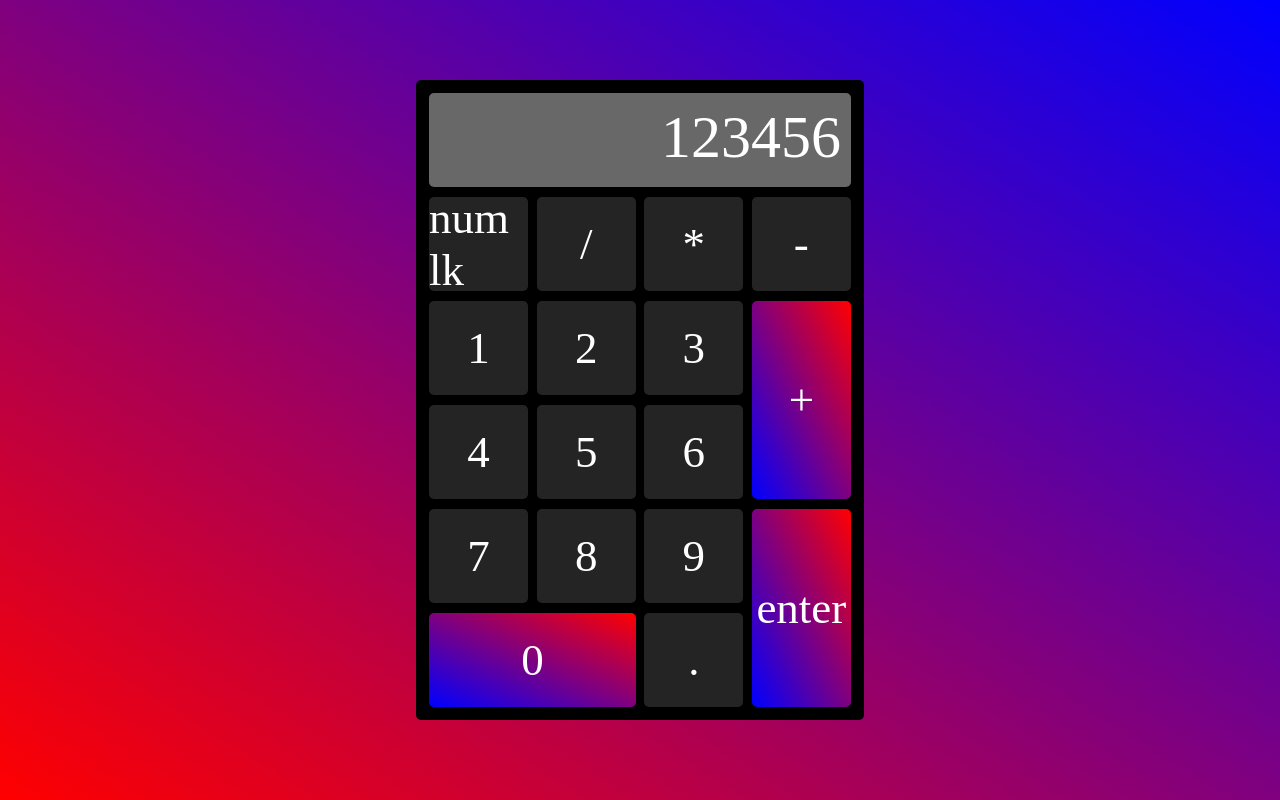
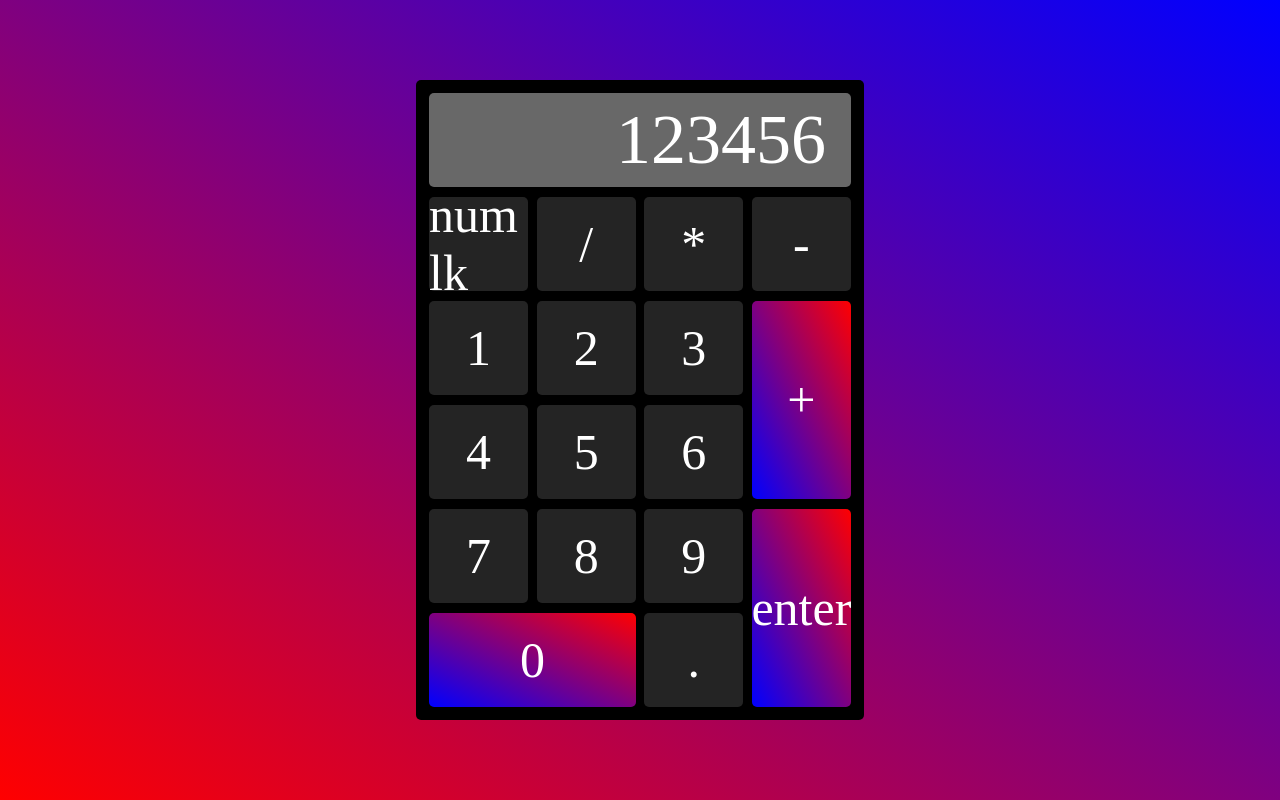
Before and after one commit to Brujinii/js_calculator, a plain HTML site: page index.html in a window 1280 px wide. Drawn offline with Linux system fonts and the light colour scheme.

Commit message:
Changed some fonts and aligned output text

```diff
--- a/index.html
+++ b/index.html
@@ -11,9 +11,11 @@
 <body>
     <main>
         <div class="calc-grid">
-            <span class="output">
-                123456
-            </span>
+            <div class="output">
+                <div class="output-numbers">
+                    123456
+                </div>
+            </div>
             <div class="button">
                 num lk
             </div>
--- a/style.css
+++ b/style.css
@@ -3,7 +3,7 @@
     padding: 0px;
     font-family: Oswald;
     color: white;
-    font-size: 45px;
+    font-size: 50px;
     box-sizing: border-box;
     font-weight: 300;
     cursor: default;
@@ -67,10 +67,15 @@ main {
     transition: ease all .2s;
 }
 .output {
-    text-align: right;
-    padding: 10px;
-    font-size: 60px;
+    display: flex;
+    align-items: center;
+    justify-content: flex-end;
+    padding: 25px;
     height: 100%;
+}
+.output-numbers {
+    font-size: 70px;
+    font-weight: 400;
 }
 .enter-button:hover,
 .zero-button:hover,
```
